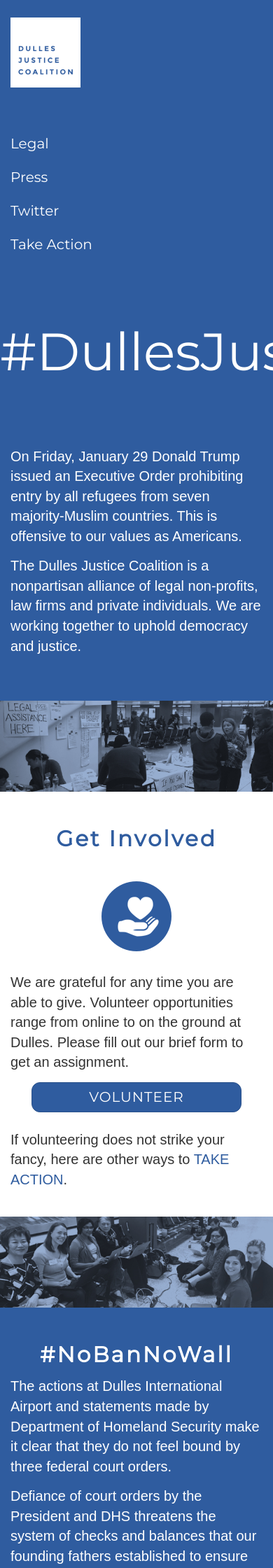
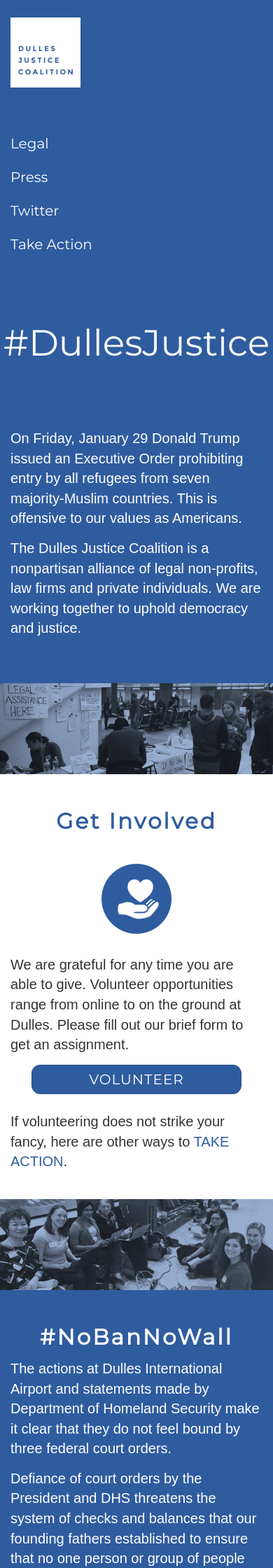
Before and after one commit to dullesjustice/site, a Jekyll site: the page built from index.md, in a window 390 px wide. Shown: the top 2240 px of the page at 70% size. Built offline with Jekyll 4.4.1, drawn with Linux system fonts in a browser that asks for light colours; some web fonts are replaced.

Commit message:
Allow jumbotron to shrink on small screen

```diff
--- a/css/site.scss
+++ b/css/site.scss
@@ -24,7 +24,6 @@
 
 
 
-$font-size-h1: 75px;
 $font-size-h2: 31px;
 $font-size-h3: 25px;
 
```
